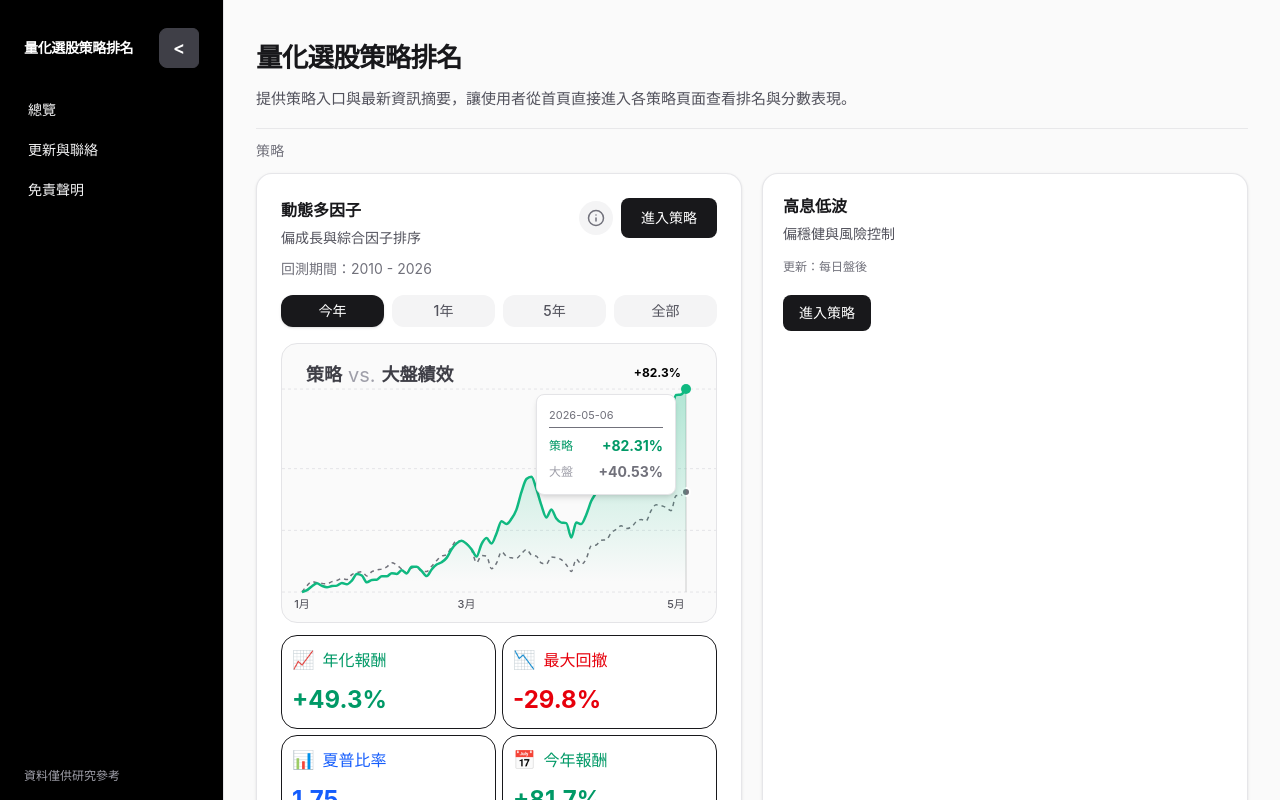
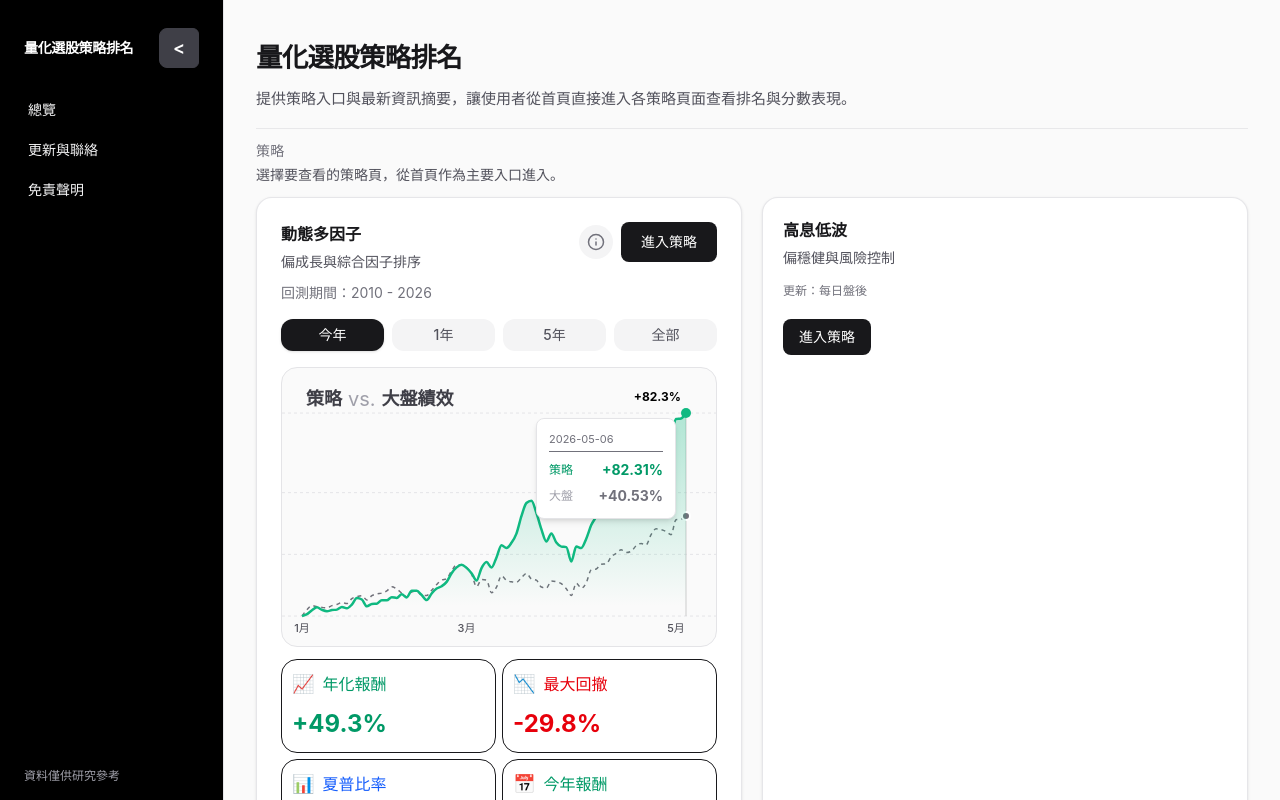
Before and after one commit to amu-0713/my-stock-rank, a React (Vite) app: page / in a window 1280 px wide. Built offline with nearby package versions, Linux system fonts and the light colour scheme.

Commit message:
Update HomePage.jsx

```diff
--- a/src/pages/HomePage.jsx
+++ b/src/pages/HomePage.jsx
@@ -92,6 +92,7 @@ export default function HomePage() {
 
         <section id="strategies" className="mt-3 scroll-mt-8">
           <h2 className="text-sm font-medium uppercase tracking-wide text-zinc-500">策略</h2>
+          <p className="mt-1 text-sm text-zinc-600">選擇要查看的策略頁，從首頁作為主要入口進入。</p>
 
           <ul className="mt-3 grid gap-4 sm:grid-cols-2 sm:gap-5">
             {STRATEGY_ENTRIES.map((s) => {
```
